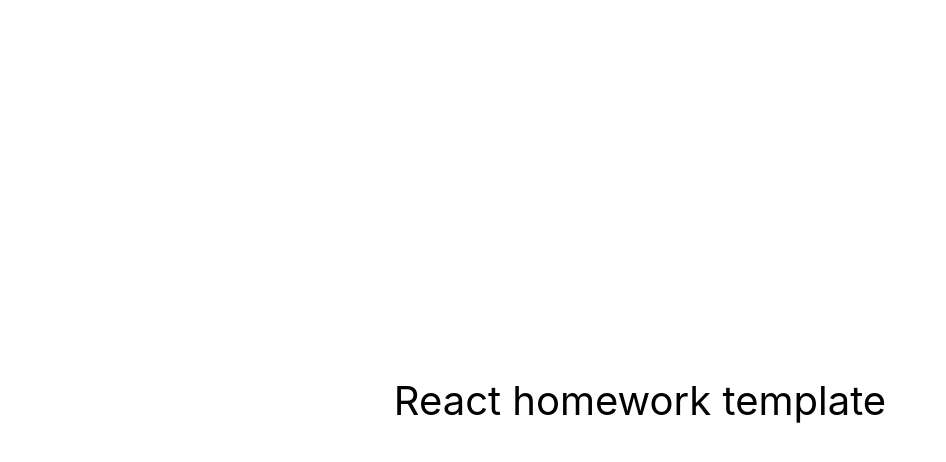
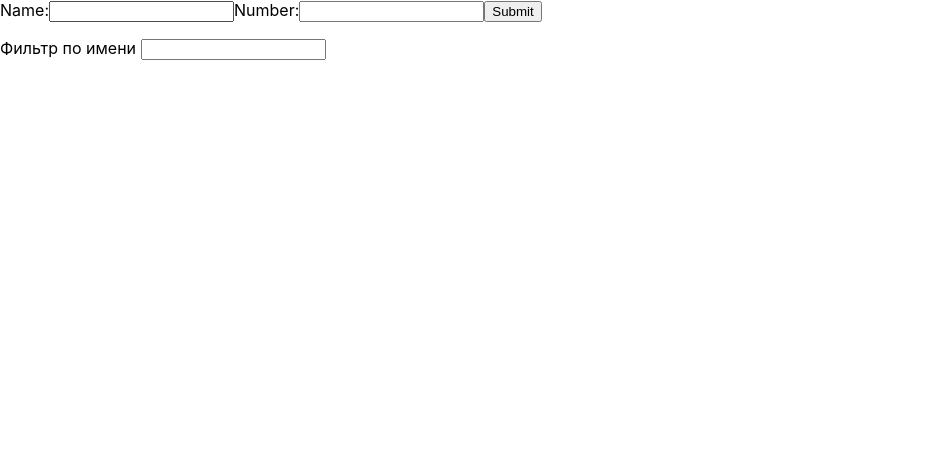
Before and after one commit to Maksym-nl/goit-react-hw-02-phonebook, a React (Create React App) app: page / in a window 1280 px wide. Shown: the top 462 px of the page, without its empty margins (0-946 px from the left). Built offline with nearby package versions, Linux system fonts and the light colour scheme.

Commit message:
ментор !!!

```diff
--- a/package.json
+++ b/package.json
@@ -7,6 +7,7 @@
     "@testing-library/jest-dom": "^5.16.3",
     "@testing-library/react": "^12.1.4",
     "@testing-library/user-event": "^13.5.0",
+    "nanoid": "^5.0.1",
     "react": "^18.1.0",
     "react-dom": "^18.1.0",
     "react-scripts": "5.0.1",
--- a/src/components/App.jsx
+++ b/src/components/App.jsx
@@ -1,16 +1,46 @@
-export const App = () => {
-  return (
-    <div
-      style={{
-        height: '100vh',
-        display: 'flex',
-        justifyContent: 'center',
-        alignItems: 'center',
-        fontSize: 40,
-        color: '#010101'
-      }}
-    >
-      React homework template
-    </div>
+import { Component } from 'react';
+import { Form } from './Form/Form';
+import { nanoid } from 'nanoid';
+import { ContactList } from './ContactList/ContactList';
+import { Filter } from './Filter/Filter';
+export class App extends Component {
+  state = {
+    contacts: [],
+    filter: [],
+  };
+
+  addContact = ({ name, number }) => {
+    const { contacts } = this.state;
+    const isExist = contacts.find(contact => {
+      return contact.name.toLowerCase() === name.toLowerCase();
+    });
+    if (isExist) {
+      alert(`${name} is Exist`);
+      return;
+    }
+    const newContact = { name, number, id: nanoid() };
+    this.setState(prevState => ({
+      contacts: [...prevState.contacts, newContact],
+    }));
+  };
+
+  chanchFilter = e => {
+    this.setState({ filter: e.currentTarget.value });
+  };
+
+  contactsFilter = this.state.contacts.filter(contact =>
+    contact.text.toLowerCase().includes(this.state.filter.toLowerCase())
   );
-};
+
+  render() {
+    const { filter } = this.state.filter;
+    console.log(this.state);
+    return (
+      <div>
+        <Form addContact={this.addContact} />
+        <ContactList contacts={this.state.contacts} />
+        <Filter value={filter} onChange={this.chanchFilter} />
+      </div>
+    );
+  }
+}
--- /dev/null
+++ b/src/components/ContactList/ContactList.jsx
@@ -0,0 +1,14 @@
+export function ContactList({ contacts }) {
+  return (
+    <ul>
+      {' '}
+      {contacts.map(contact => (
+        <li key={contact.id}>
+          <p>{contact.name}</p>
+          <p>{contact.number}</p>
+          <button type="button">Удалить</button>
+        </li>
+      ))}{' '}
+    </ul>
+  );
+}
--- /dev/null
+++ b/src/components/Filter/Filter.jsx
@@ -0,0 +1,21 @@
+import React, { Component } from 'react';
+
+export class Filter extends Component {
+  state = {
+    contacts: [
+      { id: 'id-1', name: 'Rosie Simpson', number: '459-12-56' },
+      { id: 'id-2', name: 'Hermione Kline', number: '443-89-12' },
+      { id: 'id-3', name: 'Eden Clements', number: '645-17-79' },
+      { id: 'id-4', name: 'Annie Copeland', number: '227-91-26' },
+    ],
+    filter: '',
+    name: '',
+    number: '',
+  };
+}
+
+Filter = ({ value, onChange }) => (
+  <label>
+    Фильтр по имени <input type="text" value={value} onChange={onChange} />
+  </label>
+);
--- /dev/null
+++ b/src/components/Form/Form.jsx
@@ -0,0 +1,51 @@
+import { Component } from 'react';
+
+export class Form extends Component {
+  state = {
+    name: '',
+    number: '',
+  };
+
+  handleInputChange = e => {
+    const { name, value } = e.target;
+    this.setState({ [name]: value });
+  };
+
+  handleOnSubmit = e => {
+    e.preventDefault();
+    this.props.addContact(this.state);
+  };
+
+  render() {
+
+    return (
+      <form onSubmit={this.handleOnSubmit}>
+        <label>
+          Name:
+          <input
+            onChange={this.handleInputChange}
+            type="text"
+            name="name"
+            pattern="^[a-zA-Zа-яА-Я]+(([' \-][a-zA-Zа-яА-Я ])?[a-zA-Zа-яА-Я]*)*$"
+            title="Name may contain only letters, apostrophe, dash and spaces. For example Adrian, Jacob Mercer, Charles de Batz de Castelmore d'Artagnan"
+            required
+            value={this.state.name}
+          />
+        </label>
+        <label>
+          Number:
+          <input
+            onChange={this.handleInputChange}
+            type="tel"
+            name="number"
+            pattern="\+?\d{1,4}?[ .\-\s]?\(?\d{1,3}?\)?[ .\-\s]?\d{1,4}[ .\-\s]?\d{1,4}[ .\-\s]?\d{1,9}"
+            title="Phone number must be digits and can contain spaces, dashes, parentheses and can start with +"
+            required
+            value={this.state.number}
+          />
+                  </label>
+                  <button type='submit'>Submit</button>
+      </form>
+    );
+  }
+}
```
Also changed, not shown: 1 other file (tests, documents, lock files or other folders).
